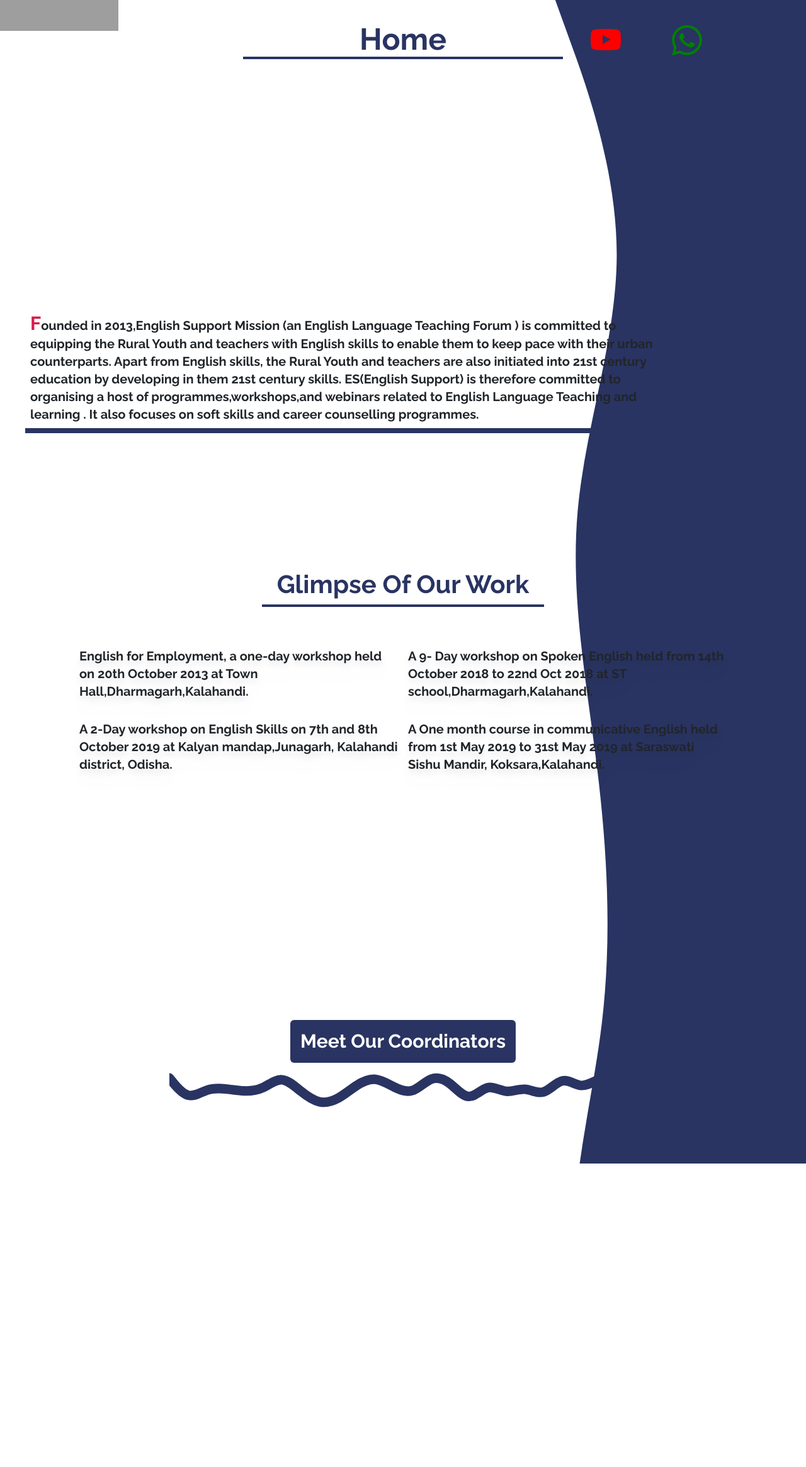
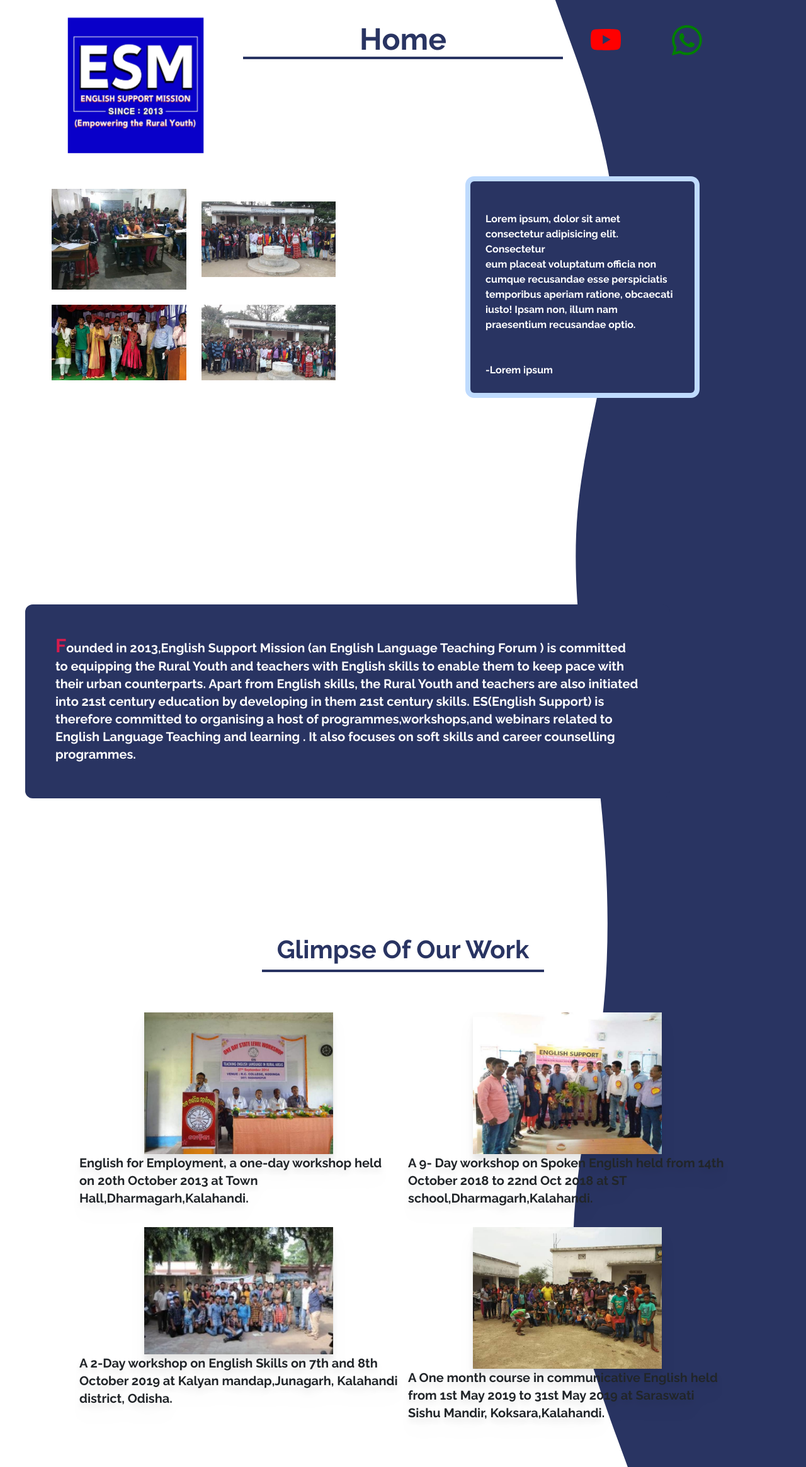
Before and after one commit to deepankarsamal/esm, a PHP site: page / in a window 1280 px wide. Shown: the whole page at 63% size. Before the commit the page ends 1848 px from the top, so only its background shows below. Run offline with PHP 8.4, Linux system fonts and the light colour scheme; some libraries are stand-ins or nearby versions; grey boxes are pictures that could not be loaded.

Commit message:
Add files via upload

```diff
--- a/index.html
+++ b/index.html
@@ -49,19 +49,16 @@
       });
     </script>
 
-    <div class="image max-w-fit max-h-fit mx-auto my-0 d-none d-lg-block">
-      <embed
-        src="/img/logo-2.svg"
-        class="max-w-fit max-h-fit lg:-top-44 lg:absolute scale-50 z-40 md:-left-28"
+    <img
+      src="/img/logo.png"
+      class="image max-w-fit max-h-fit mx-auto my-0 d-none d-lg-block z-40 lg:absolute Lg:-left-20 lg:-top-20 lg:scale-50"
       type=""
     />
-    </div>
 
     <nav class="navbar d-lg-none navbar-expand-lg navbar-light bg-light">
       <div class="container-fluid">
-        <a class="navbar-brand mx-auto" href="#"
-          ><embed src="/img/logo-2.svg" width="150" height="100" type=""
-        /></a>
+        <embed src="/img/logo.png" class="" width="150" height="150" type="" />
+
         <button
           class="navbar-toggler"
           type="button"
@@ -73,10 +70,20 @@
         >
           <span class="navbar-toggler-icon"></span>
         </button>
+        <p class="navbar-brand mt-2 text-3xl font-bold text-[#293462]">
+          English Support Mission
+
+        </p>
         <div class="collapse navbar-collapse" id="navbarSupportedContent">
-          <ul class="navbar-nav me-auto mb-2 mb-lg-0 place-items-center p-2 bg-[#293462] rounded-md">
+          <ul
+            class="navbar-nav me-auto mb-2 mb-lg-0 place-items-center p-2 bg-[#293462] rounded-md"
+          >
             <li class="nav-item border-b-4 border-white w-full">
-              <a class="nav-link active" aria-current="page" href="#">
+              <a
+                class="nav-link active"
+                aria-current="page"
+                href="https://www.youtube.com/channel/UCMHz7wRwIAySwz6q3KKq_aA"
+              >
                 <svg
                   xmlns="http://www.w3.org/2000/svg"
                   width="16"
@@ -91,7 +98,9 @@
               ></a>
             </li>
             <li class="nav-item">
-              <a class="nav-link" href="#"
+              <a
+                class="nav-link"
+                href="https://api.whatsapp.com/send?phone=917077440479"
                 ><svg
                   xmlns="http://www.w3.org/2000/svg"
                   width="16"
@@ -118,7 +127,8 @@
         >
           Home
         </div>
-        <svg
+        <a href="https://www.youtube.com/channel/UCMHz7wRwIAySwz6q3KKq_aA"
+          ><svg
             xmlns="http://www.w3.org/2000/svg"
             width="16"
             height="16"
@@ -128,8 +138,10 @@
           >
             <path
               d="M8.051 1.999h.089c.822.003 4.987.033 6.11.335a2.01 2.01 0 0 1 1.415 1.42c.101.38.172.883.22 1.402l.01.104.022.26.008.104c.065.914.073 1.77.074 1.957v.075c-.001.194-.01 1.108-.082 2.06l-.008.105-.009.104c-.05.572-.124 1.14-.235 1.558a2.007 2.007 0 0 1-1.415 1.42c-1.16.312-5.569.334-6.18.335h-.142c-.309 0-1.587-.006-2.927-.052l-.17-.006-.087-.004-.171-.007-.171-.007c-1.11-.049-2.167-.128-2.654-.26a2.007 2.007 0 0 1-1.415-1.419c-.111-.417-.185-.986-.235-1.558L.09 9.82l-.008-.104A31.4 31.4 0 0 1 0 7.68v-.123c.002-.215.01-.958.064-1.778l.007-.103.003-.052.008-.104.022-.26.01-.104c.048-.519.119-1.023.22-1.402a2.007 2.007 0 0 1 1.415-1.42c.487-.13 1.544-.21 2.654-.26l.17-.007.172-.006.086-.003.171-.007A99.788 99.788 0 0 1 7.858 2h.193zM6.4 5.209v4.818l4.157-2.408L6.4 5.209z"
-          />
-        </svg>
+            /></svg
+        ></a>
+
+        <a href="https://api.whatsapp.com/send?phone=917077440479">
           <svg
             xmlns="http://www.w3.org/2000/svg"
             width="16"
@@ -140,34 +152,44 @@
           >
             <path
               d="M13.601 2.326A7.854 7.854 0 0 0 7.994 0C3.627 0 .068 3.558.064 7.926c0 1.399.366 2.76 1.057 3.965L0 16l4.204-1.102a7.933 7.933 0 0 0 3.79.965h.004c4.368 0 7.926-3.558 7.93-7.93A7.898 7.898 0 0 0 13.6 2.326zM7.994 14.521a6.573 6.573 0 0 1-3.356-.92l-.24-.144-2.494.654.666-2.433-.156-.251a6.56 6.56 0 0 1-1.007-3.505c0-3.626 2.957-6.584 6.591-6.584a6.56 6.56 0 0 1 4.66 1.931 6.557 6.557 0 0 1 1.928 4.66c-.004 3.639-2.961 6.592-6.592 6.592zm3.615-4.934c-.197-.099-1.17-.578-1.353-.646-.182-.065-.315-.099-.445.099-.133.197-.513.646-.627.775-.114.133-.232.148-.43.05-.197-.1-.836-.308-1.592-.985-.59-.525-.985-1.175-1.103-1.372-.114-.198-.011-.304.088-.403.087-.088.197-.232.296-.346.1-.114.133-.198.198-.33.065-.134.034-.248-.015-.347-.05-.099-.445-1.076-.612-1.47-.16-.389-.323-.335-.445-.34-.114-.007-.247-.007-.38-.007a.729.729 0 0 0-.529.247c-.182.198-.691.677-.691 1.654 0 .977.71 1.916.81 2.049.098.133 1.394 2.132 3.383 2.992.47.205.84.326 1.129.418.475.152.904.129 1.246.08.38-.058 1.171-.48 1.338-.943.164-.464.164-.86.114-.943-.049-.084-.182-.133-.38-.232z"
-          />
-        </svg>
+            /></svg
+        ></a>
       </nav>
 
       <div
-        class="container carousel-photo max-w-full lg:mt-20 pb-5 lg:grid lg:grid-cols-8 gap-4 place-items-center justify-evenly"
+        class="container carousel-photo mt-20 max-w-full lg:mt-20 pb-5 lg:grid lg:grid-cols-12 gap-4 place-items-center justify-evenly"
       >
         <div
-          class="grid grid-cols-2 gap-4 col-span-4 col-start-5 place-items-center"
+          class="grid border-[#293462] border-b-8 pb-2 lg:border-none grid-cols-2 gap-4 col-span-5 col-start-1 row-start-1 place-items-center"
         >
           <div class="placeholder">
-            <img src="https://via.placeholder.com/300" alt="" />
+            <img src="/img/6.jpg" alt="" width="300" height="300" />
           </div>
           <div class="placeholder">
-            <img src="https://via.placeholder.com/300" alt="" />
+            <img src="/img/5.jpg" alt="" width="300" height="300" />
           </div>
           <div class="placeholder">
-            <img src="https://via.placeholder.com/300" alt="" />
+            <img src="/img/3.jpg" alt="" width="300" height="300" />
           </div>
           <div class="placeholder">
-            <img src="https://via.placeholder.com/300" alt="" />
+            <img src="/img/4.jpg" alt="" width="300" height="300" />
           </div>
+        </div>
+        <div
+          class="testimonials col-start-8 max-w-fit col-span-4 my-20 rounded-md px-4 py-4 lg:py-3 text-white font-semibold ring-8 ring-blue-200 bg-[#293462] whitespace-pre-line"
+        >
+          Lorem ipsum, dolor sit amet consectetur adipisicing elit. Consectetur
+          eum placeat voluptatum officia non cumque recusandae esse perspiciatis
+          temporibus aperiam ratione, obcaecati iusto! Ipsam non, illum nam
+          praesentium recusandae optio. <br />
+
+          -Lorem ipsum
         </div>
       </div>
     </div>
 
     <div
-      class="max-w-5xl sm:mx-auto lg:ml-10 p-2 font-semibold about my-52 text-sm md:text-xl first-letter:text-3xl first-letter:text-[#D61C4E] border-b-8 border-[#293462]"
+      class="max-w-5xl sm:mx-auto bg-[#293462] text-white leading-10 lg:ml-10 p-5 rounded-xl font-semibold about mb-60 mt-10 lg:my-52 text-sm md:text-xl first-letter:text-3xl first-letter:text-[#D61C4E] border-b-8 border-[#293462]"
     >
       Founded in 2013,English Support Mission (an English Language Teaching
       Forum ) is committed to equipping the Rural Youth and teachers with
@@ -180,113 +202,45 @@
       programmes.
     </div>
 
-     <h1 class="text-center mx-auto max-w-fit font-semibold border-b-4 border-[#293462] text-[#293462] py-2 px-4">
+    <h1
+      class="text-center mx-auto max-w-fit font-semibold border-b-4 border-[#293462] text-[#293462] py-2 px-4"
+    >
       Glimpse Of Our Work
     </h1>
-    <div
-      class="progms container grid grid-cols-2 gap-0 text-xl p-5 font-bold"
-    >
+    <div class="progms container grid grid-cols-2 gap-0 text-xl p-5 font-bold">
       <div class="p-2 drop-shadow-xl">
-        <img src="https://via.placeholder.com/300" alt="" />
+        <img src="/img/8.jpg" alt="" width="300" height="300" />
         <p class="">
           English for Employment, a one-day workshop held on 20th October 2013
           at Town Hall,Dharmagarh,Kalahandi.
         </p>
       </div>
       <div class="p-2 drop-shadow-xl">
-        <img src="https://via.placeholder.com/300" alt="" />
+        <img src="/img/7.jpg" alt="" width="300" height="300" />
         <p class="">
           A 9- Day workshop on Spoken English held from 14th October 2018 to
           22nd Oct 2018 at ST school,Dharmagarh,Kalahandi.
         </p>
       </div>
       <div class="p-2 drop-shadow-xl">
-        <img src="https://via.placeholder.com/300" alt="" />
+        <img
+          src="/img/Web capture_4-10-2022_13659_.jpeg"
+          alt=""
+          width="300"
+          height="300"
+        />
         <p class="">
           A 2-Day workshop on English Skills on 7th and 8th October 2019 at
           Kalyan mandap,Junagarh, Kalahandi district, Odisha.
         </p>
       </div>
       <div class="p-2 drop-shadow-xl">
-        <img src="https://via.placeholder.com/300" alt="" />
+        <img src="/img/1.jpg" alt="" width="300" height="300" />
         <p class="">
           A One month course in communicative English held from 1st May 2019 to
           31st May 2019 at Saraswati Sishu Mandir, Koksara,Kalahandi.
         </p>
       </div>
     </div>
-
-    <div class="coords mx-auto mt-80 w-full">
-      <section
-        class="splide my-10 w-full mx-auto"
-        aria-labelledby="carousel-heading"
-      >
-        <h2
-          id="carousel-heading"
-          class="lg:bg-[#293462] lg:p-4 lg:max-w-fit lg:mx-auto lg:text-white rounded-md font-bold w-full text-center lg:text-3xl text-2xl"
-        >
-          Meet Our Coordinators
-        </h2>
-
-        <div class="splide__track my-20 rounded-xl max-w-screen-md mx-auto">
-          <ul class="splide__list text-xs md:text-xl">
-            <li class="splide__slide">
-              <section class="mx-auto">
-                <img
-                  src="https://via.placeholder.com/300"
-                  alt=""
-                  class="rounded-full"
-                />
-              </section>
-            </li>
-            <li class="splide__slide">
-              <section class="mx-auto">
-                <img
-                  src="https://via.placeholder.com/300"
-                  alt=""
-                  class="rounded-full"
-                />
-              </section>
-            </li>
-            <li class="splide__slide">
-              <section class="mx-auto">
-                <img
-                  src="https://via.placeholder.com/300"
-                  alt=""
-                  class="rounded-full"
-                />
-              </section>
-            </li>
-            <li class="splide__slide">
-              <section class="mx-auto">
-                <img
-                  src="https://via.placeholder.com/300"
-                  alt=""
-                  class="rounded-full"
-                />
-              </section>
-            </li>
-            <li class="splide__slide">
-              <section class="mx-auto">
-                <img
-                  src="https://via.placeholder.com/300"
-                  alt=""
-                  class="rounded-full"
-                />
-              </section>
-            </li>
-            <li class="splide__slide">
-              <section class="mx-auto">
-                <img
-                  src="https://via.placeholder.com/300"
-                  alt=""
-                  class="rounded-full"
-                />
-              </section>
-            </li>
-          </ul>
-        </div>
-      </section>
-    </div>
   </body>
 </html>
--- a/output.css
+++ b/output.css
@@ -546,12 +546,24 @@ video {
   grid-column: span 4 / span 4;
 }
 
+.col-span-5 {
+  grid-column: span 5 / span 5;
+}
+
 .col-start-4 {
   grid-column-start: 4;
 }
 
-.col-start-5 {
-  grid-column-start: 5;
+.col-start-1 {
+  grid-column-start: 1;
+}
+
+.col-start-8 {
+  grid-column-start: 8;
+}
+
+.row-start-1 {
+  grid-row-start: 1;
 }
 
 .mx-auto {
@@ -564,27 +576,29 @@ video {
   margin-bottom: 0px;
 }
 
-.my-52 {
-  margin-top: 13rem;
-  margin-bottom: 13rem;
-}
-
-.my-10 {
-  margin-top: 2.5rem;
-  margin-bottom: 2.5rem;
-}
-
 .my-20 {
   margin-top: 5rem;
   margin-bottom: 5rem;
+}
+
+.mt-2 {
+  margin-top: 0.5rem;
 }
 
 .mb-2 {
   margin-bottom: 0.5rem;
 }
 
-.mt-80 {
-  margin-top: 20rem;
+.mt-20 {
+  margin-top: 5rem;
+}
+
+.mb-60 {
+  margin-bottom: 15rem;
+}
+
+.mt-10 {
+  margin-top: 2.5rem;
 }
 
 .grid {
@@ -604,10 +618,6 @@ video {
   width: 100%;
 }
 
-.w-screen {
-  width: 100vw;
-}
-
 .max-w-fit {
   max-width: -moz-fit-content;
   max-width: fit-content;
@@ -619,16 +629,6 @@ video {
 
 .max-w-5xl {
   max-width: 64rem;
-}
-
-.max-w-screen-md {
-  max-width: 768px;
-}
-
-.scale-50 {
-  --tw-scale-x: .5;
-  --tw-scale-y: .5;
-  transform: translate(var(--tw-translate-x), var(--tw-translate-y)) rotate(var(--tw-rotate)) skewX(var(--tw-skew-x)) skewY(var(--tw-skew-y)) scaleX(var(--tw-scale-x)) scaleY(var(--tw-scale-y));
 }
 
 .scale-150 {
@@ -671,16 +671,16 @@ video {
   gap: 0px;
 }
 
+.whitespace-pre-line {
+  white-space: pre-line;
+}
+
 .rounded-md {
   border-radius: 0.375rem;
 }
 
 .rounded-xl {
   border-radius: 0.75rem;
-}
-
-.rounded-full {
-  border-radius: 9999px;
 }
 
 .border-b-4 {
@@ -718,22 +718,36 @@ video {
   padding: 1.25rem;
 }
 
+.px-4 {
+  padding-left: 1rem;
+  padding-right: 1rem;
+}
+
+.py-4 {
+  padding-top: 1rem;
+  padding-bottom: 1rem;
+}
+
 .py-2 {
   padding-top: 0.5rem;
   padding-bottom: 0.5rem;
-}
-
-.px-4 {
-  padding-left: 1rem;
-  padding-right: 1rem;
 }
 
 .pb-5 {
   padding-bottom: 1.25rem;
 }
 
+.pb-2 {
+  padding-bottom: 0.5rem;
+}
+
 .text-center {
   text-align: center;
+}
+
+.text-3xl {
+  font-size: 1.875rem;
+  line-height: 2.25rem;
 }
 
 .text-5xl {
@@ -751,14 +765,8 @@ video {
   line-height: 1.75rem;
 }
 
-.text-2xl {
-  font-size: 1.5rem;
-  line-height: 2rem;
-}
-
-.text-xs {
-  font-size: 0.75rem;
-  line-height: 1rem;
+.font-bold {
+  font-weight: 700;
 }
 
 .font-extrabold {
@@ -769,13 +777,29 @@ video {
   font-weight: 600;
 }
 
-.font-bold {
-  font-weight: 700;
+.leading-10 {
+  line-height: 2.5rem;
 }
 
 .text-\[\#293462\] {
   --tw-text-opacity: 1;
   color: rgb(41 52 98 / var(--tw-text-opacity));
+}
+
+.text-white {
+  --tw-text-opacity: 1;
+  color: rgb(255 255 255 / var(--tw-text-opacity));
+}
+
+.ring-8 {
+  --tw-ring-offset-shadow: var(--tw-ring-inset) 0 0 0 var(--tw-ring-offset-width) var(--tw-ring-offset-color);
+  --tw-ring-shadow: var(--tw-ring-inset) 0 0 0 calc(8px + var(--tw-ring-offset-width)) var(--tw-ring-color);
+  box-shadow: var(--tw-ring-offset-shadow), var(--tw-ring-shadow), var(--tw-shadow, 0 0 #0000);
+}
+
+.ring-blue-200 {
+  --tw-ring-opacity: 1;
+  --tw-ring-color: rgb(191 219 254 / var(--tw-ring-opacity));
 }
 
 .drop-shadow-xl {
@@ -821,21 +845,21 @@ body {
 }
 
 .coords {
-  background-image: url("/img/wave-haikei\ \(3\).svg");
+  background-image: url("/img/wave-haikei-1.svg");
   background-size: contain;
   background-position: center top;
   background-repeat: no-repeat;
 }
 
 .navbar {
-  background-image: url("/img/wave-haikei\ \(4\).svg");
+  background-image: url("/img/wave-haikei-2.svg");
   background-size: contain;
   background-position: center top;
   background-repeat: no-repeat;
 }
 
 body{
-  background-image: url("/img/wave-haikei\ \(5\).svg");
+  background-image: url("/img/wave-haikei-3.svg");
   background-size: cover;
   background-position: left left;
   background-repeat: no-repeat;
@@ -868,10 +892,6 @@ body{
 }
 
 @media (min-width: 768px) {
-  .md\:-left-28 {
-    left: -7rem;
-  }
-
   .md\:text-xl {
     font-size: 1.25rem;
     line-height: 1.75rem;
@@ -883,13 +903,13 @@ body{
     position: absolute;
   }
 
-  .lg\:-top-44 {
-    top: -11rem;
+  .lg\:-top-20 {
+    top: -5rem;
   }
 
-  .lg\:mx-auto {
-    margin-left: auto;
-    margin-right: auto;
+  .lg\:my-52 {
+    margin-top: 13rem;
+    margin-bottom: 13rem;
   }
 
   .lg\:mt-20 {
@@ -904,31 +924,22 @@ body{
     display: grid;
   }
 
-  .lg\:max-w-fit {
-    max-width: -moz-fit-content;
-    max-width: fit-content;
+  .lg\:scale-50 {
+    --tw-scale-x: .5;
+    --tw-scale-y: .5;
+    transform: translate(var(--tw-translate-x), var(--tw-translate-y)) rotate(var(--tw-rotate)) skewX(var(--tw-skew-x)) skewY(var(--tw-skew-y)) scaleX(var(--tw-scale-x)) scaleY(var(--tw-scale-y));
   }
 
-  .lg\:grid-cols-8 {
-    grid-template-columns: repeat(8, minmax(0, 1fr));
+  .lg\:grid-cols-12 {
+    grid-template-columns: repeat(12, minmax(0, 1fr));
   }
 
-  .lg\:bg-\[\#293462\] {
-    --tw-bg-opacity: 1;
-    background-color: rgb(41 52 98 / var(--tw-bg-opacity));
+  .lg\:border-none {
+    border-style: none;
   }
 
-  .lg\:p-4 {
-    padding: 1rem;
-  }
-
-  .lg\:text-3xl {
-    font-size: 1.875rem;
-    line-height: 2.25rem;
-  }
-
-  .lg\:text-white {
-    --tw-text-opacity: 1;
-    color: rgb(255 255 255 / var(--tw-text-opacity));
+  .lg\:py-3 {
+    padding-top: 0.75rem;
+    padding-bottom: 0.75rem;
   }
 }
--- a/styles.css
+++ b/styles.css
@@ -34,21 +34,21 @@ body {
 }
 
 .coords {
-  background-image: url("/img/wave-haikei\ \(3\).svg");
+  background-image: url("/img/wave-haikei-1.svg");
   background-size: contain;
   background-position: center top;
   background-repeat: no-repeat;
 }
 
 .navbar {
-  background-image: url("/img/wave-haikei\ \(4\).svg");
+  background-image: url("/img/wave-haikei-2.svg");
   background-size: contain;
   background-position: center top;
   background-repeat: no-repeat;
 }
 
 body{
-  background-image: url("/img/wave-haikei\ \(5\).svg");
+  background-image: url("/img/wave-haikei-3.svg");
   background-size: cover;
   background-position: left left;
   background-repeat: no-repeat;
```
Also changed, not shown: img/1.jpg (added), img/2.jpg (added), img/3.jpg (added), img/4.jpg (added), img/5.jpg (added), img/6.jpg (added), img/7.jpg (added), img/8.jpg (added), img/Web capture_4-10-2022_13352_.jpeg (added), img/Web capture_4-10-2022_13659_.jpeg (added), img/logo.png (added), img/wave-haikei-1.svg (added), img/wave-haikei-2.svg, img/wave-haikei-3.svg (added), 1 more files. Lines whose indentation alone changed are shown as unchanged.
